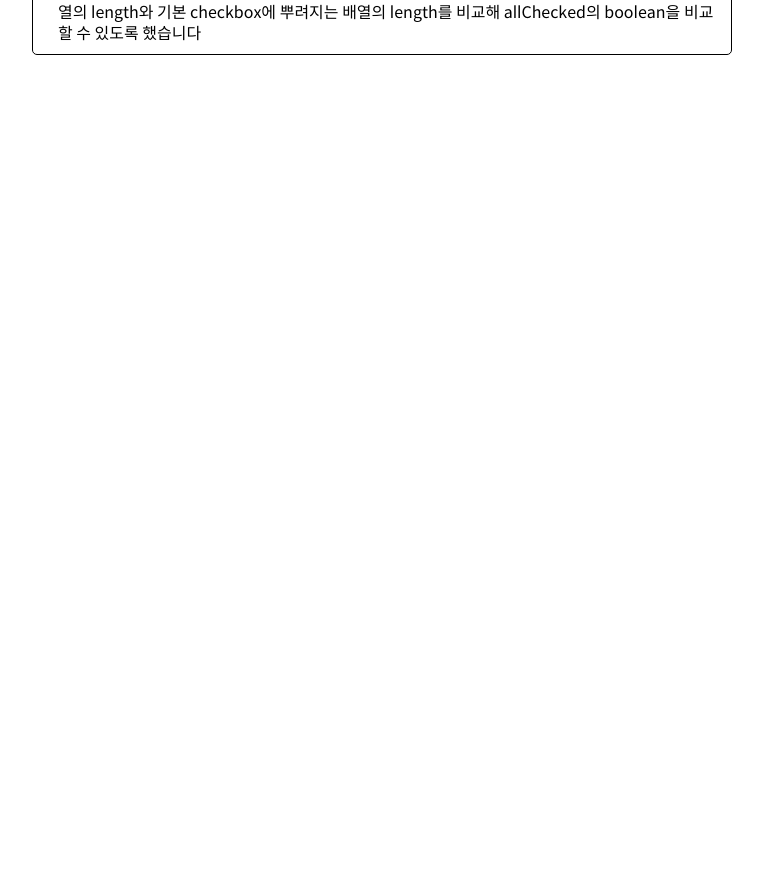
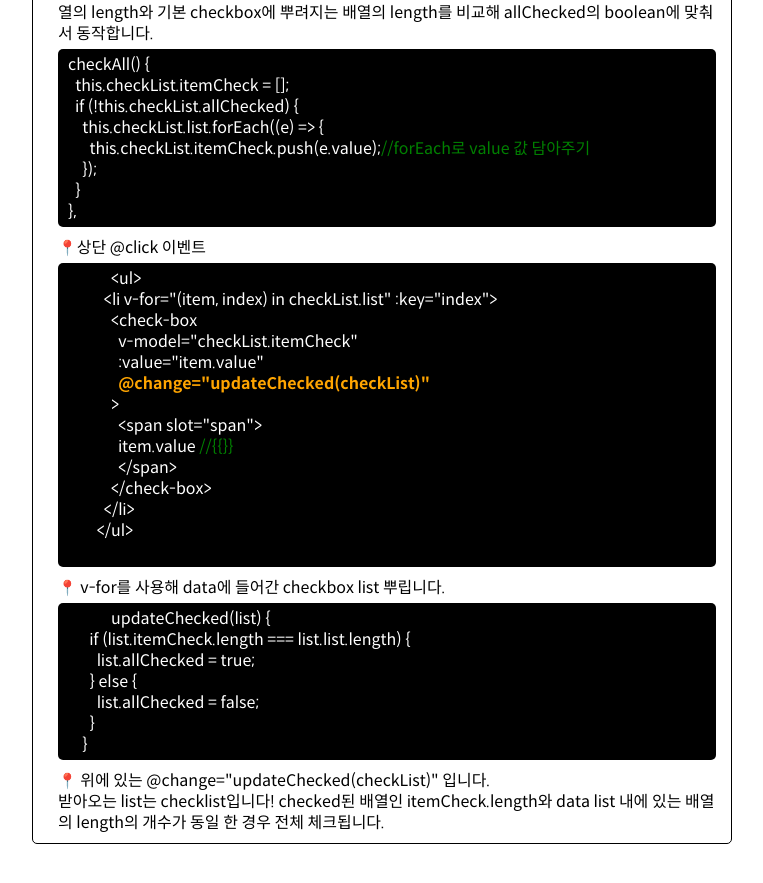
Before and after one commit to hyeondex/vuestudy, a Vue app in the folder vuecheckbox/: page / in a window 1280 px wide. Shown: the part 2040-2923 px from the top of the page, without its empty margins (258-1021 px from the left). Before the commit the page ends 2245 px from the top, so only its background shows below. Built offline with nearby package versions, Linux system fonts and the light colour scheme.

Commit message:
설명서 업데이트

```diff
--- a/vuecheckbox/src/App.vue
+++ b/vuecheckbox/src/App.vue
@@ -146,17 +146,65 @@ props: ["value", "checking"],
       value="all"
       type="checkbox"
       v-model="checkList.allChecked"
-      @click="checkAll"
+      <strong class="hlight">@click="checkAll"</strong>
     /&gt;전체동의 {{ checkList.itemCheck }}
-  &lt;/label&gt;</pre
-          >
+  &lt;/label&gt;</pre>
         </div>
         <p class="exp">
           lebel에는 class="checked"를 allchecked: Boolean 의 값에 따라 적용 할
           수 있도록 했습니다. checkList에서 선택된 값을 담는 배열을 v-model로
           설정했습니다. checked된 데이터가 담기는 배열의 length와 기본
-          checkbox에 뿌려지는 배열의 length를 비교해 allChecked의 boolean을 비교
-          할 수 있도록 했습니다
+          checkbox에 뿌려지는 배열의 length를 비교해 allChecked의 boolean에
+          맞춰서 동작합니다.
+        </p>
+        <div class="code">
+          <pre>
+checkAll() {
+  this.checkList.itemCheck = [];
+  if (!this.checkList.allChecked) {
+    this.checkList.list.forEach((e) => {
+      this.checkList.itemCheck.push(e.value);<span class="green">//forEach로 value 값 담아주기</span>
+    });
+  }
+},</pre>
+        </div>
+        <p class="exp">상단 @click 이벤트 <br /></p>
+        <div class="code">
+          <pre>
+            &lt;ul&gt;
+          &lt;li v-for="(item, index) in checkList.list" :key="index"&gt;
+            &lt;check-box
+              v-model="checkList.itemCheck"
+              :value="item.value"
+              <strong class="hlight">@change="updateChecked(checkList)" </strong>
+            &gt;
+              &lt;span slot="span"&gt;
+              item.value <span class="green">//{{}}</span>
+              &lt;/span&gt;
+            &lt;/check-box&gt;
+          &lt;/li&gt;
+        &lt;/ul&gt;
+          </pre>
+        </div>
+        <p class="exp">
+          v-for를 사용해 data에 들어간 checkbox list 뿌립니다.<br />
+        </p>
+        <div class="code">
+          <pre>
+            updateChecked(list) {
+      if (list.itemCheck.length === list.list.length) {
+        list.allChecked = true;
+      } else {
+        list.allChecked = false;
+      }
+    }</pre
+          >
+        </div>
+        <p class="exp">
+          위에 있는 @change="updateChecked(checkList)" 입니다.<br />
+          받아오는 list는 checklist입니다! checked된 배열인 itemCheck.length와
+          data list 내에 있는 배열의 length의 개수가 동일 한 경우 전체
+          체크됩니다.
         </p>
       </li>
     </ul>
```
